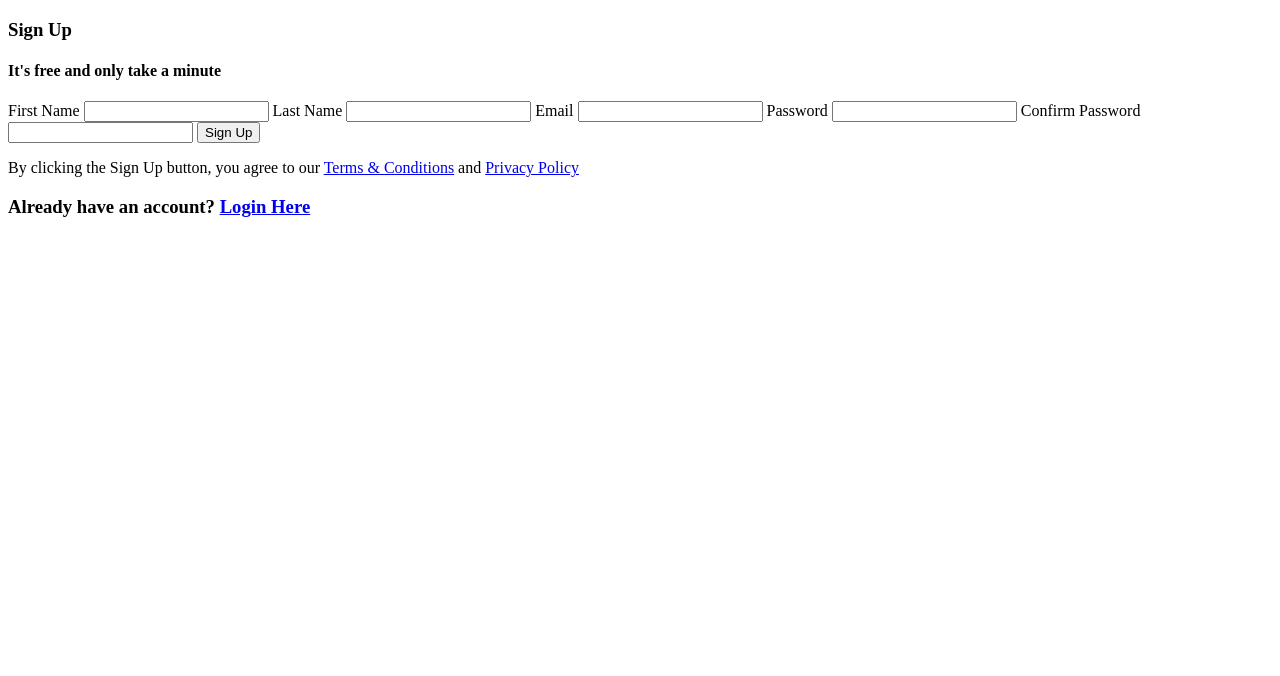
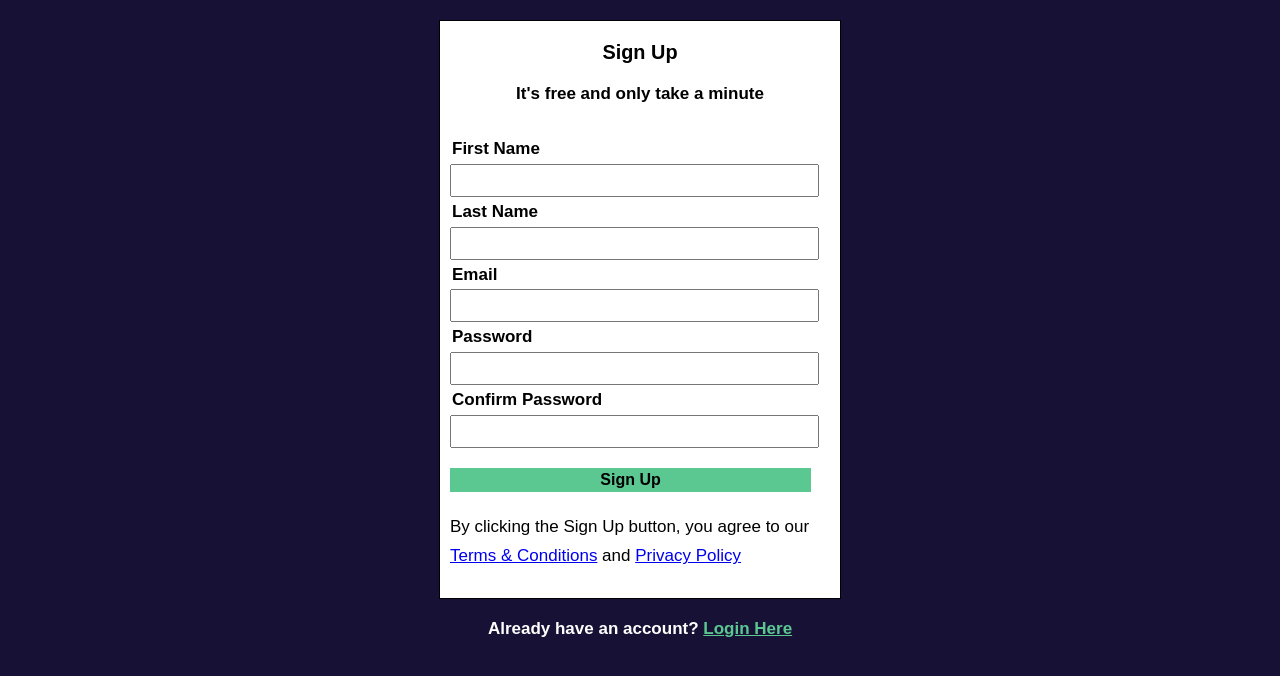
Before and after one commit to Nikhil2408/Sign-Up-Form-Challenge, a plain HTML site: page index.html in a window 1280 px wide. Drawn offline with Linux system fonts and the light colour scheme.

Commit message:
Form Styling

```diff
--- a/index.html
+++ b/index.html
@@ -5,6 +5,7 @@
     <meta http-equiv="X-UA-Compatible" content="IE=edge">
     <meta name="viewport" content="width=device-width, initial-scale=1.0">
     <title>Form Sign Up</title>
+    <link rel="stylesheet" href="styles.css">
 </head>
 <body>
     <div id="wrap-form">
--- a/styles.css
+++ b/styles.css
@@ -0,0 +1,63 @@
+body
+        {
+            font-family: Arial, Helvetica, sans-serif;
+            font-size: 17px;
+            background-color: rgb(23, 18, 53);
+        }
+        #wrap-form
+        {
+            background-color: white;
+            border: 1px solid black;
+            max-width: 400px;
+            margin: 20px auto;
+        }
+        #sign-up, #message
+        {
+            text-align: center;
+            margin: 20px;
+        }
+        #form
+        {
+            padding:10px;
+            line-height: 1.75em;
+        }
+        input
+        {
+            width: 95%;
+        }
+        label
+        {
+            font-weight: bold;
+            padding:2px;
+        }
+
+        input[type="text"], input[type="email"],input[type="password"]
+        {
+            height:25px;
+            padding:2px;
+        }
+        input[type="submit"]
+        {
+            background-color: rgb(91, 199, 145);
+            border-style: none;
+            margin-top: 20px;
+            font-size: 16px;
+            font-weight: bold;
+            padding:3px;
+            cursor: pointer;
+        }
+        input[type="submit"]:hover
+        {
+            color: white;
+            background-color: rgb(43, 117, 79);
+        }
+        #acnt_exists
+        {
+            font-size: 17px;
+            text-align: center;
+            color: white;
+        }
+        #acnt_exists a
+        {
+            color:rgb(91, 199, 145);
+        }
```
